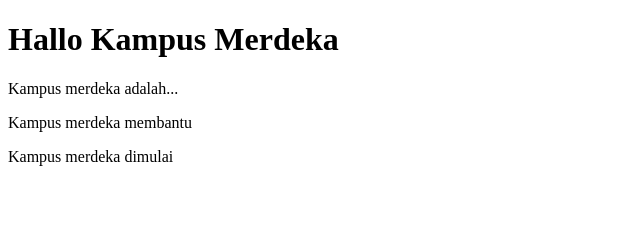
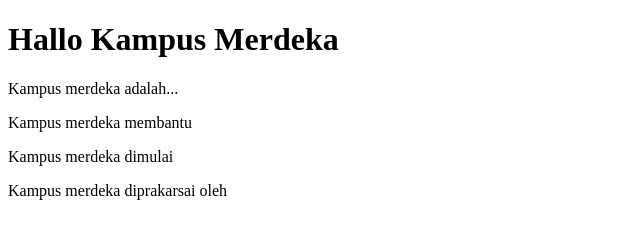
Before and after one commit to Arummi/BelajarGit, a plain HTML site: page index.html in a window 1280 px wide. Shown: the whole page, without its empty margins (0-640 px from the left). Drawn offline with Linux system fonts and the light colour scheme.

Commit message:
menambahkan deskripsi ke 4 kampus merdeka

```diff
--- a/index.html
+++ b/index.html
@@ -11,5 +11,6 @@
     <p>Kampus merdeka adalah...</p>
     <p>Kampus merdeka membantu</p>
     <p>Kampus merdeka dimulai</p>
+    <p>Kampus merdeka diprakarsai oleh</p>
 </body>
 </html>
```
